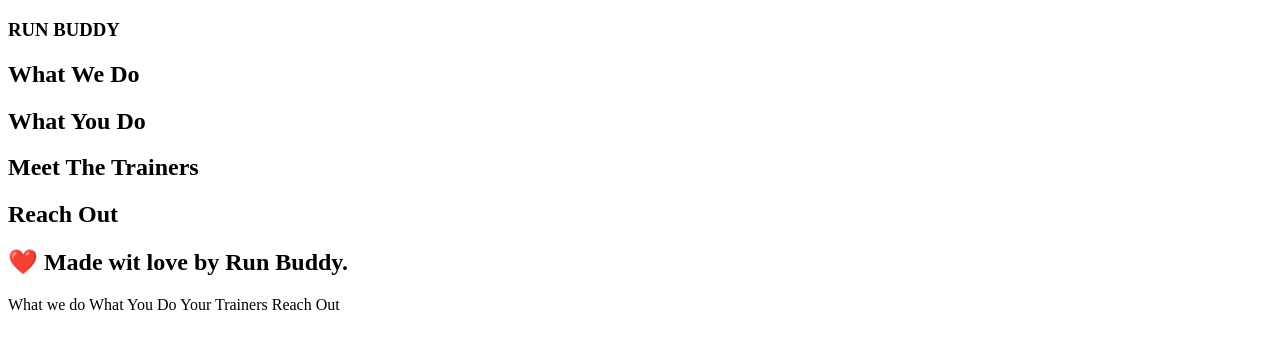
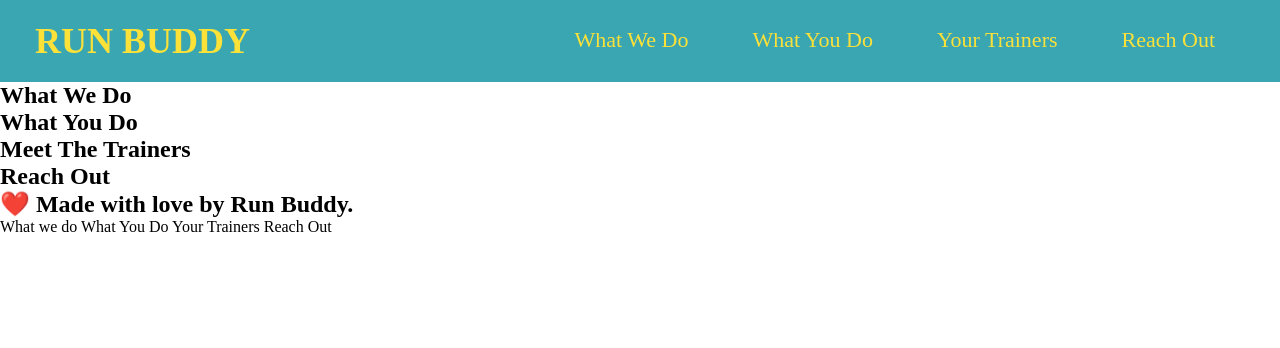
Before and after one commit to rubenoraaron/run-buddy, a plain HTML site: page index.html in a window 1280 px wide. Drawn offline with Linux system fonts and the light colour scheme.

Commit message:
added css styling

```diff
--- /dev/null
+++ b/assets/css/style.css
@@ -0,0 +1,44 @@
+* {
+    margin: 0;
+    padding: 0;
+}
+
+body {
+    /* css comment */
+    color: #39a6b2
+    font-family; Arial, Helvetica, sans-serif;
+}
+
+/* apply styles to <header>*/
+header{
+    padding: 20px 35px;
+    background-color: #39a6b2;
+}
+
+header h1{
+    font-weight: bold;
+    font-size: 36px;
+    color: #fce138;
+    margin: 0;
+    display: inline;
+}
+
+header a{
+    text-decoration: none;
+    color: #fce138;
+}
+
+header nav{
+    float: right;
+    margin: 7px 0;
+}
+
+header nav ul li{
+    display: inline;
+}
+
+header nav ul li a{
+    margin: 0 30px;
+    font-weight: lighter;
+    font-size: 22px;
+}
--- a/index.html
+++ b/index.html
@@ -3,10 +3,32 @@
 <head>
     <meta charset="UTF-8">
     <title>Run Buddy</title>
+    <link rel="stylesheet" href=assets/css/style.css />
 </head>
 <body>
     <header>
-        <h3> RUN BUDDY</h3>
+        <h1>
+            <a href="/">RUN BUDDY</a>
+        </h1>
+        <nav>
+            <!--Unordered list element-->
+            <ul>
+                <!--List item element-->
+                <li>
+                    <!--Anchor element-->
+                    <a href="#what-we-do">What We Do</a>
+                </li>
+                <li>
+                    <a href="#what-you-do">What You Do</a>
+                </li>
+                <li>
+                    <a href="#your-trainers">Your Trainers</a>
+                </li>
+                <li>
+                    <a href="#reach-out">Reach Out</a>
+                </li>
+            </ul>
+        </nav>
     </header>
 
 
@@ -35,7 +57,7 @@
 
     <!--footer-->
     <footer>
-        <h2>❤️ Made wit love by Run Buddy.</h2>
+        <h2>❤️ Made with love by Run Buddy.</h2>
     </footer>
 
 
```
